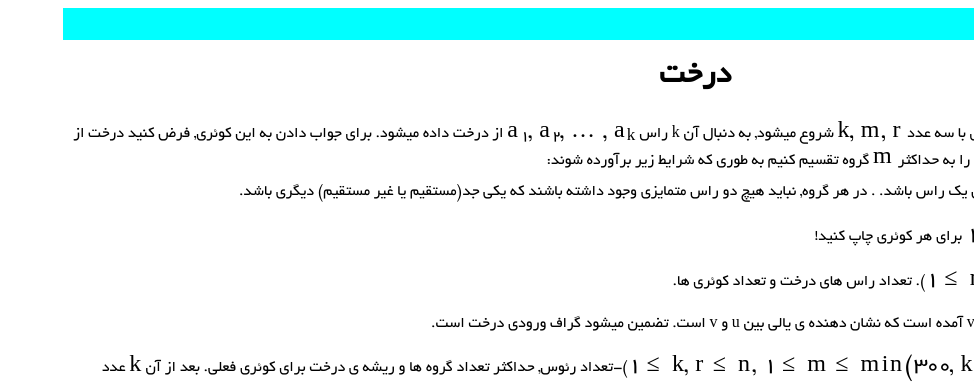
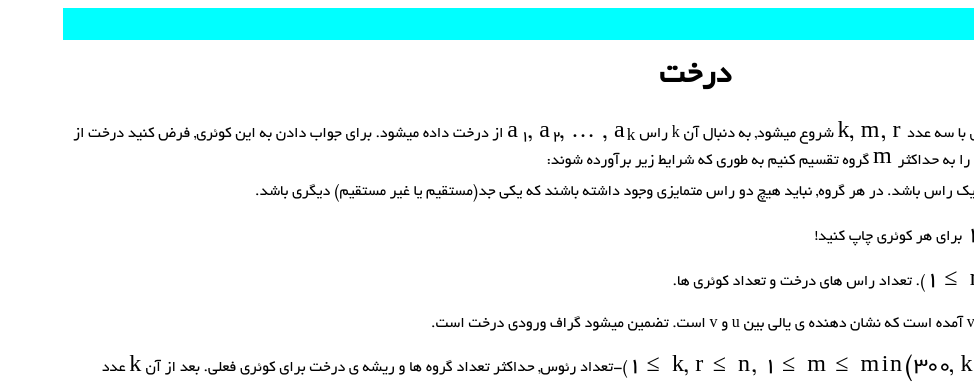
Before and after one commit to shaazzz/FarsiCP, a Jekyll site: the page built from CF/1111E/statement.md, in a window 1280 px wide. Shown: the top 383 px of the page, without its empty margins (306-1280 px from the left). Built offline with Jekyll 4.4.1, drawn with Linux system fonts in a browser that asks for light colours; formulas are drawn with MathJax 3.

```diff
--- a/CF/1111E/statement.md
+++ b/CF/1111E/statement.md
@@ -5,8 +5,8 @@ layout: CF
 به شما یک درخت $n$ راسی با $q$ کوئری داده میشود.
 هر کوئری با سه عدد $k, m, r$ شروع میشود, به دنبال آن k راس $a_1, a_2,..., a_k$ از درخت داده میشود. برای جواب دادن به این کوئری, فرض کنید درخت از راس $r$ ریشه دار شده است. ما میخواهیم $k$ راس داده شده را به حداکثر $m$ گروه تقسیم کنیم به طوری که شرایط زیر برآورده شوند:
 
-   . هر راس باید در یک گروه باشد و هر گروه باید دارای حداقل یک راس باشد.
-   . در هر گروه, نباید هیچ دو راس متمایزی وجود داشته باشند که یکی جد(مستقیم یا غیر مستقیم) دیگری باشد.
+هر راس باید در یک گروه باشد و هر گروه باید دارای حداقل یک راس باشد.
+در هر گروه, نباید هیچ دو راس متمایزی وجود داشته باشند که یکی جد(مستقیم یا غیر مستقیم) دیگری باشد.
 
 شما باید تعداد حالات تقسیم کردن را به پیمانه ی $10^9+7$ برای هر کوئری چاپ کنید!
 
```
